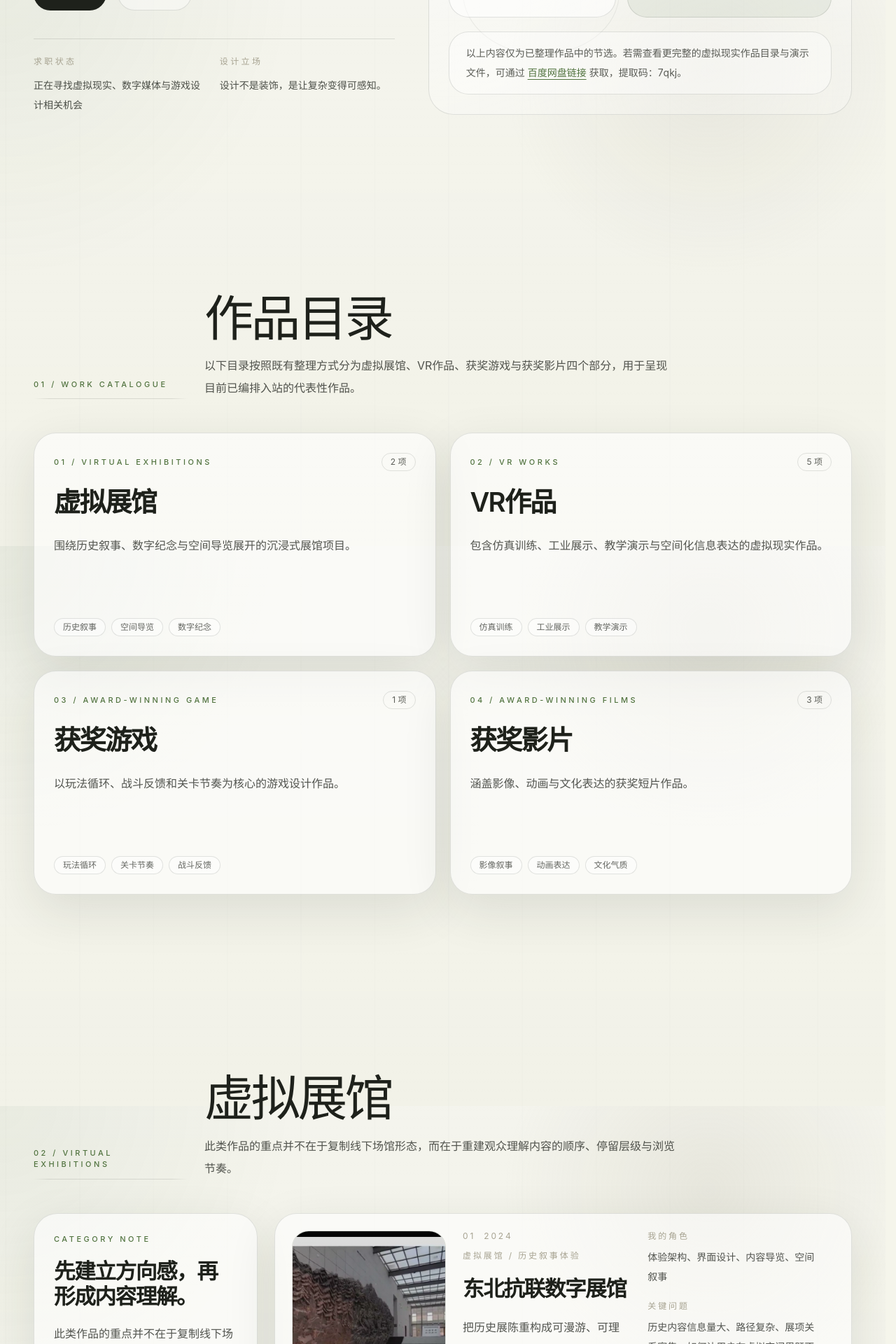
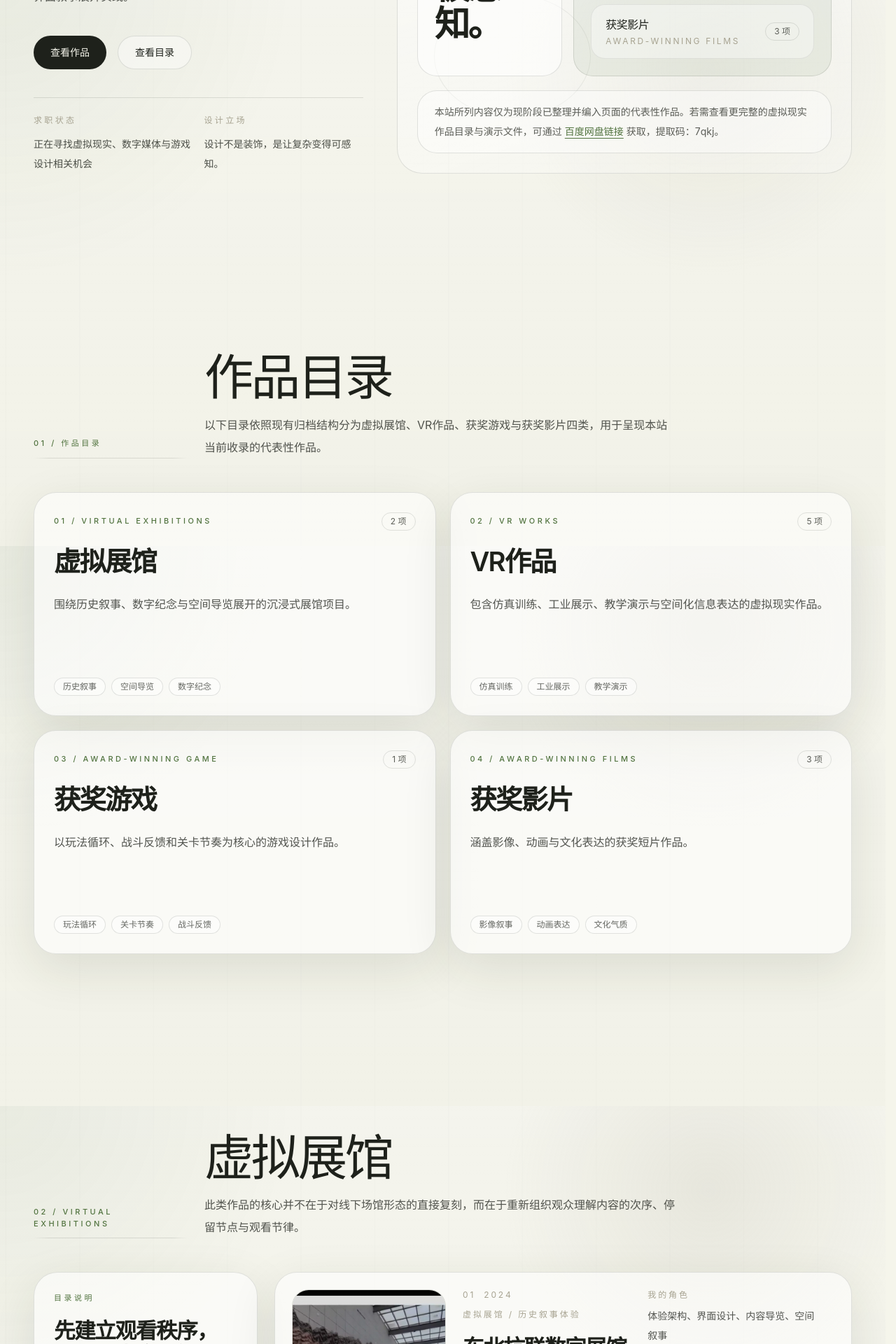
Before and after one commit to Ludwig-LMY/design-portfolio-site, a Next.js app: page / in a window 1280 px wide. Shown: the part 820-2740 px from the top of the page at 70% size. Built offline with nearby package versions, Linux system fonts and the light colour scheme.

Commit message:
Refine catalogue wording and hierarchy

```diff
--- a/src/components/sections/Hero.tsx
+++ b/src/components/sections/Hero.tsx
@@ -19,7 +19,7 @@ export function Hero({ profile, categories, projects }: HeroProps) {
       id="top"
       className="section-shell relative flex min-h-screen items-end pt-28 sm:pt-32 lg:pt-36"
     >
-      <div className="section-space grid w-full gap-12 lg:grid-cols-[minmax(0,0.92fr)_minmax(480px,1.08fr)] lg:items-end">
+      <div className="section-space grid w-full gap-12 lg:grid-cols-[minmax(0,0.84fr)_minmax(560px,1.16fr)] lg:items-end">
         <div className="relative z-10 space-y-10">
           <RevealText className="space-y-6">
             <p className="editorial-kicker">个人作品集 / Portfolio 2026</p>
@@ -35,7 +35,7 @@ export function Hero({ profile, categories, projects }: HeroProps) {
           <RevealText>
             <div className="flex flex-wrap items-center gap-4">
               <MagneticButton href="#projects" label="查看作品" />
-              <MagneticButton href="#virtual-exhibitions" label="进入目录" variant="secondary" />
+              <MagneticButton href="#projects" label="查看目录" variant="secondary" />
             </div>
           </RevealText>
 
@@ -76,7 +76,7 @@ export function Hero({ profile, categories, projects }: HeroProps) {
                 </div>
               </div>
 
-              <div className="grid flex-1 gap-4 lg:grid-cols-[0.9fr_1.1fr]">
+              <div className="grid flex-1 gap-4 lg:grid-cols-[0.72fr_1.28fr]">
                 <div className="rounded-[28px] border border-line bg-white/56 p-5 sm:p-6">
                   <p className="text-xs uppercase tracking-[0.28em] text-warm-gray">
                     Research Positioning
@@ -89,7 +89,7 @@ export function Hero({ profile, categories, projects }: HeroProps) {
                 </div>
 
                 <div className="space-y-4 rounded-[28px] border border-line bg-[rgba(81,115,63,0.08)] p-5 sm:p-6">
-                  <p className="text-xs uppercase tracking-[0.28em] text-warm-gray">
+                  <p className="text-xs tracking-[0.28em] text-warm-gray">
                     作品目录
                   </p>
                   <div className="space-y-4">
@@ -103,7 +103,7 @@ export function Hero({ profile, categories, projects }: HeroProps) {
                           <p className="text-base font-medium tracking-[-0.03em] text-foreground">
                             {category.title}
                           </p>
-                          <p className="mt-1 text-xs uppercase tracking-[0.24em] text-warm-gray">
+                          <p className="mt-1 text-xs uppercase tracking-[0.22em] text-warm-gray">
                             {category.english}
                           </p>
                         </div>
@@ -117,7 +117,7 @@ export function Hero({ profile, categories, projects }: HeroProps) {
               </div>
 
               <div className="rounded-[28px] border border-line bg-white/40 px-5 py-4 text-sm leading-7 text-[color:rgba(30,33,27,0.72)] sm:px-6">
-                以上内容仅为已整理作品中的节选。若需查看更完整的虚拟现实作品目录与演示文件，可通过
+                本站所列内容仅为现阶段已整理并编入页面的代表性作品。若需查看更完整的虚拟现实作品目录与演示文件，可通过
                 <a
                   href={profile.archiveHref}
                   target="_blank"
--- a/src/components/sections/ProjectGroups.tsx
+++ b/src/components/sections/ProjectGroups.tsx
@@ -56,15 +56,15 @@ export function ProjectGroups({ categories, projects }: ProjectGroupsProps) {
                 <div className="space-y-6">
                   <div className="glass-panel rounded-[32px] p-6 sm:p-7">
                     {renderMeta(items[0])}
-                    <h3 className="mt-5 text-[clamp(1.9rem,3vw,3rem)] font-semibold tracking-[-0.05em]">
+                    <h3 className="mt-5 text-[clamp(1.6rem,2.3vw,2.3rem)] font-semibold tracking-[-0.05em]">
                       {items[0].name}
                     </h3>
-                    <p className="mt-4 text-sm leading-7 text-[color:rgba(30,33,27,0.74)]">
-                      该项目主要用于呈现我在游戏设计方向上的玩法组织、节奏判断与战斗反馈控制能力。
+                    <p className="mt-3 text-sm leading-7 text-[color:rgba(30,33,27,0.74)]">
+                      该项目用于集中呈现我在游戏设计方向上的玩法组织、节奏判断与反馈控制能力。
                     </p>
                   </div>
                   <div className="glass-panel rounded-[32px] p-6">
-                    <p className="editorial-kicker">Game Design Focus</p>
+                    <p className="editorial-kicker">设计要点</p>
                     <ul className="mt-5 space-y-4 text-sm leading-7 text-[color:rgba(30,33,27,0.78)]">
                       {items[0].keyScreens.map((item) => (
                         <li key={item} className="flex gap-3">
@@ -78,15 +78,17 @@ export function ProjectGroups({ categories, projects }: ProjectGroupsProps) {
                 <div className="xl:col-span-2 grid gap-5 md:grid-cols-3">
                   <div className="glass-panel rounded-[30px] p-6 sm:p-7">
                     <p className="text-sm uppercase tracking-[0.26em] text-warm-gray">项目定位</p>
-                    <p className="mt-4 body-copy">以完整实机演示为主，集中呈现玩法循环、推进逻辑与交互反馈。</p>
+                    <p className="mt-4 text-sm leading-7 text-[color:rgba(30,33,27,0.76)]">
+                      以完整实机演示为主体，重点呈现玩法循环、推进逻辑与交互反馈。
+                    </p>
                   </div>
                   <div className="glass-panel rounded-[30px] p-6 sm:p-7">
-                    <p className="text-sm uppercase tracking-[0.26em] text-warm-gray">我的角色</p>
-                    <p className="mt-4 body-copy">{items[0].role}</p>
+                    <p className="text-sm uppercase tracking-[0.26em] text-warm-gray">承担内容</p>
+                    <p className="mt-4 text-sm leading-7 text-[color:rgba(30,33,27,0.76)]">{items[0].role}</p>
                   </div>
                   <div className="glass-panel rounded-[30px] p-6 sm:p-7">
-                    <p className="text-sm uppercase tracking-[0.26em] text-warm-gray">设计重点</p>
-                    <p className="mt-4 body-copy">{items[0].challenge}</p>
+                    <p className="text-sm uppercase tracking-[0.26em] text-warm-gray">设计说明</p>
+                    <p className="mt-4 text-sm leading-7 text-[color:rgba(30,33,27,0.76)]">{items[0].challenge}</p>
                   </div>
                 </div>
               </div>
@@ -137,9 +139,9 @@ export function ProjectGroups({ categories, projects }: ProjectGroupsProps) {
             ) : isVirtual ? (
               <div className="grid gap-6 xl:grid-cols-[320px_minmax(0,1fr)]">
                 <div className="glass-panel rounded-[34px] p-6 sm:p-7">
-                  <p className="editorial-kicker">Category Note</p>
+                  <p className="editorial-kicker">目录说明</p>
                   <p className="mt-5 text-[clamp(1.6rem,2.4vw,2.5rem)] font-semibold leading-[1.15] tracking-[-0.05em]">
-                    先建立方向感，再形成内容理解。
+                    先建立观看秩序，再进入内容理解。
                   </p>
                   <p className="mt-5 body-copy">{category.note}</p>
                 </div>
--- a/src/components/sections/Projects.tsx
+++ b/src/components/sections/Projects.tsx
@@ -11,9 +11,9 @@ export function Projects({ categories, projects }: ProjectsProps) {
     <section id="projects" className="section-shell section-space">
       <SectionTitle
         index="01"
-        label="Work Catalogue"
+        label="作品目录"
         title="作品目录"
-        description="以下目录按照既有整理方式分为虚拟展馆、VR作品、获奖游戏与获奖影片四个部分，用于呈现目前已编排入站的代表性作品。"
+        description="以下目录依照现有归档结构分为虚拟展馆、VR作品、获奖游戏与获奖影片四类，用于呈现本站当前收录的代表性作品。"
       />
 
       <div className="grid gap-5 lg:grid-cols-2">
--- a/src/data/portfolio.ts
+++ b/src/data/portfolio.ts
@@ -89,7 +89,7 @@ export const portfolioData = {
       title: "虚拟展馆",
       english: "Virtual Exhibitions",
       description: "围绕历史叙事、数字纪念与空间导览展开的沉浸式展馆项目。",
-      note: "此类作品的重点并不在于复制线下场馆形态，而在于重建观众理解内容的顺序、停留层级与浏览节奏。",
+      note: "此类作品的核心并不在于对线下场馆形态的直接复刻，而在于重新组织观众理解内容的次序、停留节点与观看节律。",
       tags: ["历史叙事", "空间导览", "数字纪念"],
     },
     {
@@ -97,7 +97,7 @@ export const portfolioData = {
       title: "VR作品",
       english: "VR Works",
       description: "包含仿真训练、工业展示、教学演示与空间化信息表达的虚拟现实作品。",
-      note: "该部分更关注虚拟现实场景中的方向感、操作反馈与认知层级，而非单纯的模型搭建与氛围营造。",
+      note: "该部分更关注虚拟现实场景中的方向建立、操作反馈与认知层级，而非停留于模型搭建或氛围渲染本身。",
       tags: ["仿真训练", "工业展示", "教学演示"],
     },
     {
@@ -105,7 +105,7 @@ export const portfolioData = {
       title: "获奖游戏",
       english: "Award-winning Game",
       description: "以玩法循环、战斗反馈和关卡节奏为核心的游戏设计作品。",
-      note: "游戏部分主要呈现机制设计、反馈判断与完整体验编排能力，是我在游戏设计方向上的集中表达。",
+      note: "游戏部分主要呈现机制组织、反馈判断与整体体验编排能力，用以集中说明我在游戏设计方向上的方法与判断。",
       tags: ["玩法循环", "关卡节奏", "战斗反馈"],
     },
     {
@@ -113,7 +113,7 @@ export const portfolioData = {
       title: "获奖影片",
       english: "Award-winning Films",
       description: "涵盖影像、动画与文化表达的获奖短片作品。",
-      note: "该部分更强调情绪、节奏与视觉语言如何共同服务叙事，而非仅停留于风格层面的呈现。",
+      note: "该部分更强调情绪、节奏与视觉语言如何共同服务叙事，而非仅停留于风格层面的展示。",
       tags: ["影像叙事", "动画表达", "文化气质"],
     },
   ] satisfies ProjectCategory[],
```
